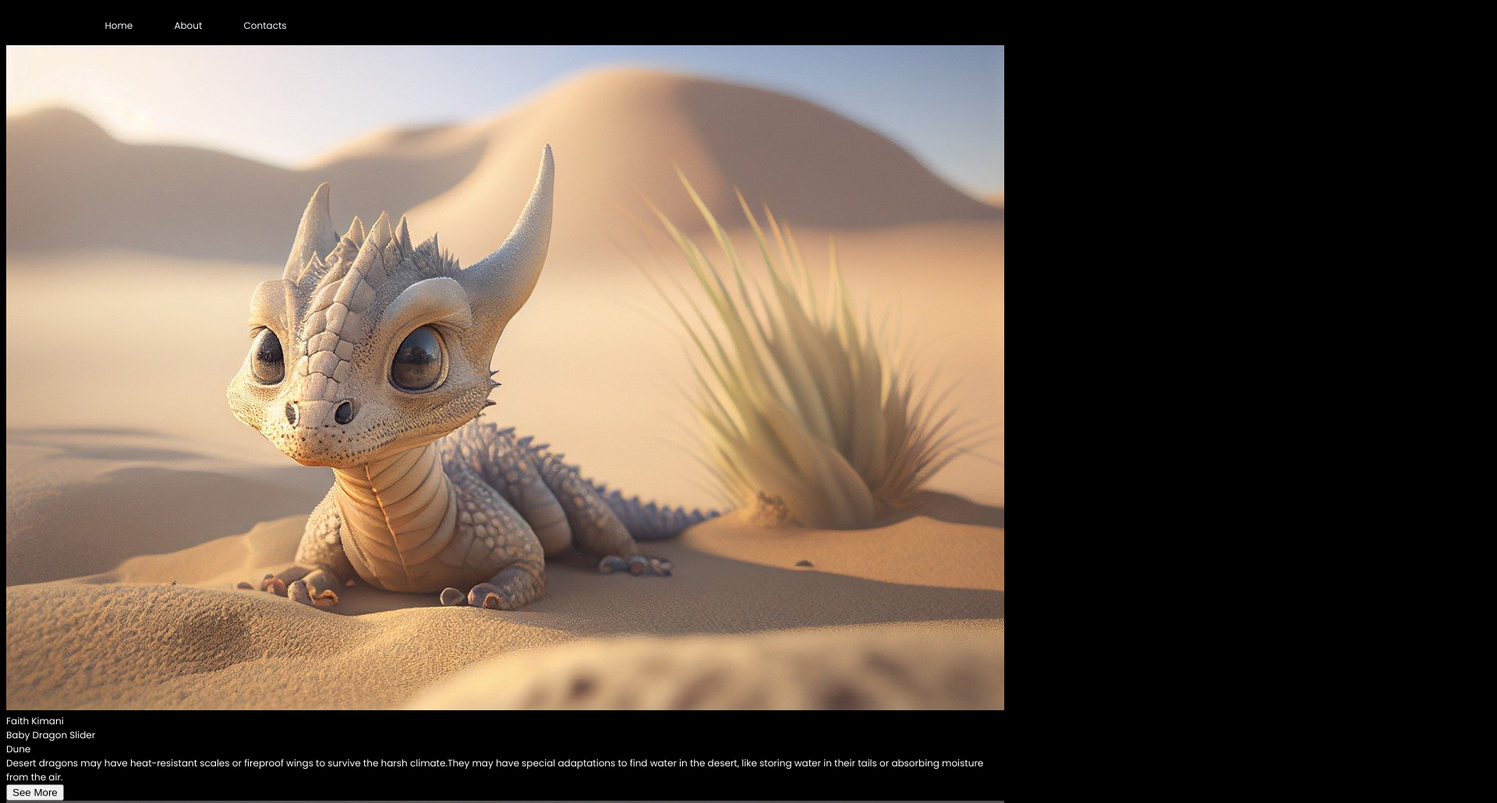
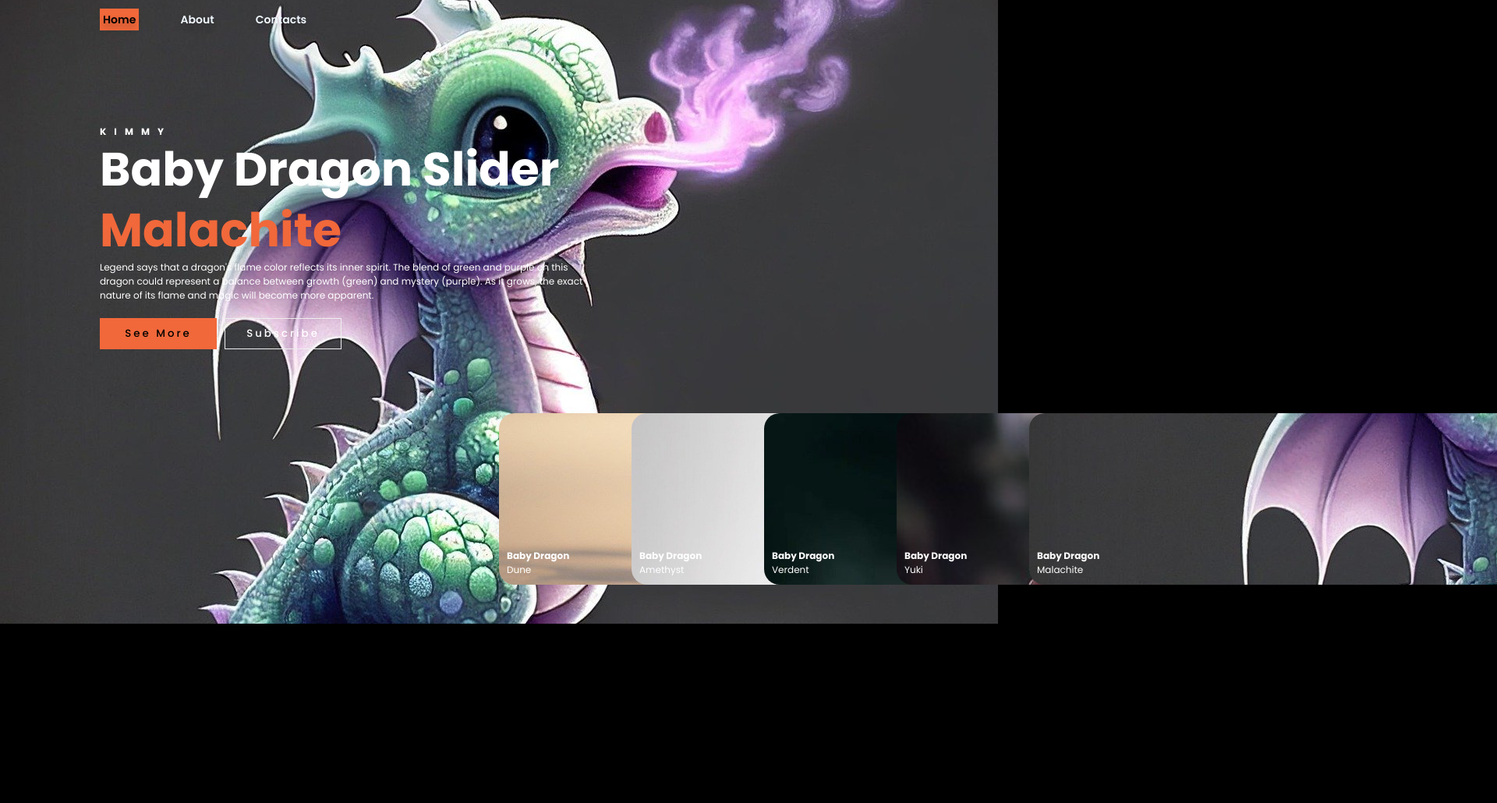
Before and after one commit to wanjikuKim-collab/image_slider, a plain HTML site: page index.html in a window 1280 px wide. Shown: the top 1030 px of the page at 78% size, 1920 px wide, since content can reach past the window. After the commit the page ends 800 px from the top, so only its background shows below. Drawn offline with Linux system fonts and the light colour scheme.

Commit message:
Add thumbnail

```diff
--- a/index.html
+++ b/index.html
@@ -10,7 +10,7 @@
     <!-- navbar -->
     <header>
       <nav>
-        <a href="#">Home</a>
+        <a class="active" href="#">Home</a>
         <a href="">About</a>
         <a href="">Contacts</a>
       </nav>
@@ -27,7 +27,7 @@
             srcset="dragon/desert_1280.jpg 1280w, dragon/desert_640.jpg 640w"
           />
           <div class="content">
-            <div class="creator">Faith Kimani</div>
+            <div class="creator">Kimmy</div>
             <div class="title">Baby Dragon Slider</div>
             <div class="name">Dune</div>
             <div class="description">
@@ -36,8 +36,9 @@
               find water in the desert, like storing water in their tails or
               absorbing moisture from the air.
             </div>
-            <div class="button">
+            <div class="buttons">
               <button>See More</button>
+              <button>Subscribe</button>
             </div>
           </div>
         </div>
@@ -50,7 +51,7 @@
             srcset="dragon/pink_640.jpg 640w, dragon/pink_1920.jpg 1920w"
           />
           <div class="content">
-            <div class="creator">Faith Kimani</div>
+            <div class="creator">Kimmy</div>
             <div class="title">Baby Dragon Slider</div>
             <div class="name">Amethyst</div>
             <div class="description">
@@ -61,14 +62,12 @@
               underestimate her puff of smoke – it can be surprisingly smelly
               for such a cute creature!
             </div>
-            <div class="button">
+            <div class="buttons">
               <button>See More</button>
+              <button>Subscribe</button>
             </div>
           </div>
         </div>
-      </div>
-    </div>
-
         <div class="item">
           <img
             style="width: 100vw"
@@ -77,18 +76,19 @@
             srcset="dragon/green_640.jpg 640w, dragon/green_1280.jpg 1280w"
           />
           <div class="content">
-        <div class="creator">Faith Kimani</div>
+            <div class="creator">Kimmy</div>
             <div class="title">Baby Dragon Slider</div>
             <div class="name">Verdent</div>
             <div class="description">
-          Emerald dragon hatchlings are known for their playful mimicry. They
-          love to copy the sounds and behaviors they observe in their
+              Emerald dragon hatchlings are known for their playful mimicry.
+              They love to copy the sounds and behaviors they observe in their
               environment. Perhaps this little one will be a master of fire
-          breathing someday! Verdant can be seen practicing its fire breath for
-          the first time.
+              breathing someday! Verdant can be seen practicing its fire breath
+              for the first time.
             </div>
-        <div class="button">
+            <div class="buttons">
               <button>See More</button>
+              <button>Subscribe</button>
             </div>
           </div>
         </div>
@@ -101,19 +101,20 @@
             srcset="dragon/white_640.png 640w, dragon/white_1280.png 1280w"
           />
           <div class="content">
-        <div class="creator">Faith Kimani</div>
+            <div class="creator">Kimmy</div>
             <div class="title">Baby Dragon Slider</div>
             <div class="name">Yuki</div>
             <div class="description">
               White dragons have an icy breath weapon that can freeze opponents
-          solid. They are said to be incredibly rare and pure creatures. White
-          dragons are associated with wisdom, good luck, and elemental magic,
-          particularly ice and snow. Perhaps this little dragon will grow up to
-          be a guardian of winter, using its breath to create swirling
-          snowstorms and magnificent glaciers.
+              solid. They are said to be incredibly rare and pure creatures.
+              White dragons are associated with wisdom, good luck, and elemental
+              magic, particularly ice and snow. Perhaps this little dragon will
+              grow up to be a guardian of winter, using its breath to create
+              swirling snowstorms and magnificent glaciers.
             </div>
-        <div class="button">
+            <div class="buttons">
               <button>See More</button>
+              <button>Subscribe</button>
             </div>
           </div>
         </div>
@@ -126,21 +127,88 @@
             srcset="dragon/mel_640.jpg 640w, dragon/mel_1280.jpg 1280w"
           />
           <div class="content">
-        <div class="creator">Faith Kimani</div>
+            <div class="creator">Kimmy</div>
             <div class="title">Baby Dragon Slider</div>
             <div class="name">Malachite</div>
             <div class="description">
-          Legend says that a dragon's flame color reflects its inner spirit. The
-          blend of green and purple on this dragon could represent a balance
-          between growth (green) and mystery (purple). As it grows, the exact
-          nature of its flame and magic will become more apparent.
+              Legend says that a dragon's flame color reflects its inner spirit.
+              The blend of green and purple on this dragon could represent a
+              balance between growth (green) and mystery (purple). As it grows,
+              the exact nature of its flame and magic will become more apparent.
             </div>
-        <div class="button">
+            <div class="buttons">
               <button>See More</button>
+              <button>Subscribe</button>
+            </div>
+          </div>
         </div>
       </div>
     </div>
 
+    <!-- Thumbnail -->
+    <div class="thumbnail">
+      <div class="item">
+        <img
+          style="width: 100vw"
+          src="dragon/desert_640.jpg"
+          alt="Ai Generated desert Baby Dragon lying in sand"
+          srcset="dragon/desert_1280.jpg 1280w, dragon/desert_640.jpg 640w"
+        />
+
+        <div class="content">
+          <div class="title">Baby Dragon</div>
+          <div class="des">Dune</div>
+        </div>
+      </div>
+      <div class="item">
+        <img
+          style="width: 100vw"
+          src="dragon/pink_640.jpg"
+          alt="Ai Generated purple Baby Dragon"
+          srcset="dragon/pink_640.jpg 640w, dragon/pink_1920.jpg 1920w"
+        />
+        <div class="content">
+          <div class="title">Baby Dragon</div>
+          <div class="name">Amethyst</div>
+        </div>
+      </div>
+      <div class="item">
+        <img
+          style="width: 100vw"
+          src="dragon/green_640.jpg"
+          alt="Ai Generated desert Baby Dragon lying in sand"
+          srcset="dragon/green_640.jpg 640w, dragon/green_1280.jpg 1280w"
+        />
+        <div class="content">
+          <div class="title">Baby Dragon</div>
+          <div class="name">Verdent</div>
+        </div>
+      </div>
+      <div class="item">
+        <img
+          style="width: 100vw"
+          src="dragon/white_2160.png"
+          alt="Ai Generated white baby dragon curled up in someone's hand "
+          srcset="dragon/white_640.png 640w, dragon/white_1280.png 1280w"
+        />
+        <div class="content">
+          <div class="title">Baby Dragon</div>
+          <div class="name">Yuki</div>
+        </div>
+      </div>
+      <div class="item">
+        <img
+          style="width: 100vw"
+          src="dragon/mel_3000.jpg"
+          alt="Ai Generated white baby dragon curled up in someone's hand "
+          srcset="dragon/mel_640.jpg 640w, dragon/mel_1280.jpg 1280w"
+        />
+        <div class="content">
+          <div class="title">Baby Dragon</div>
+          <div class="name">Malachite</div>
+        </div>
+      </div>
+    </div>
     <script src="app.js"></script>
   </body>
 </html>
--- a/style.css
+++ b/style.css
@@ -1,26 +1,153 @@
 @import url('https://fonts.googleapis.com/css2?family=Poppins:ital,wght@0,100;0,200;0,300;0,400;0,500;0,600;0,700;0,800;0,900;1,100;1,200;1,300;1,400;1,500;1,600;1,700;1,800;1,900&display=swap');
+*{
+    box-sizing: border-box;
+    margin: 0;
+    border: 0;
+}
+
 body{
     font-family: Poppins;
-    background: #000;
+    background-color: #000;
     font-size: 12px;
     color: white;
+    margin: 0;
 }
 
-a{
+/* header section */
+header nav a{
+    margin-right: 50px;
     text-decoration: none;
     color: aliceblue;
+    font-size: 14px;
+    font-weight: 600;
+    transition: 0.2s;
+}
+
+header nav a.active,
+header nav a:hover{
+    background-color: #f1683a;
+    color: #000;
+    padding: 4px;
 }
 
 header{
     width: 1140px;
-    max-width: 80%;
-    margin: auto;
+    max-width: 80%;/*devices with small screens*/
+    margin: auto; /*margin auto puts item in the middle*/
     display: flex;
     justify-items: center;
     align-items: center;
     height: 50px;
+    position: relative;
+    z-index: 100;
+    text-shadow: 0 5px 10px #0004;
 }
 
-nav a{
-    margin-right: 50px;
+/* slider section */
+
+.carousel{
+    height: 100vh;
+    width: 100vw;
+    margin-top: -50px;
+    overflow: hidden;
+    position: relative;
 }
+
+.carousel .list .item{
+    position: absolute;
+    inset: 0;
+}
+
+.carousel .list .item img{
+    width: 100%;
+    height: 100%;
+    object-fit: cover;
+}
+
+.carousel .list .item .content{
+    position: absolute;
+    top: 20%;
+    width: 1140px;
+    max-width: 80%;
+    left: 50%;
+    /* animation for moving the text in the vertical axis tx ty */
+    transform: translate(-50%);
+    padding-right: 30%;
+}
+
+.carousel .list .item .content .creator{
+    font-weight: bold;
+    text-transform: uppercase;
+    letter-spacing: 10px;
+}
+
+.carousel .list .item .content .title,
+.carousel .list .item .content .name{
+    font-weight: bold;
+    font-size: 5em;
+    line-height: 1.3em;
+}
+
+.carousel .list .item .content .name{
+    color: #f1683a;
+}
+
+.carousel .list .item .content .buttons{
+    display: grid;
+    grid-template-columns:repeat(2, 150px) ;
+    grid-template-rows: 40px;
+    gap: 10px;
+    margin-top: 20px;
+}
+
+.carousel .list .item .content button{
+    border: none;
+    background-color: #f1683a;
+    letter-spacing: 3px;
+    font-family: Poppins;
+    font-weight: 500;
+}
+
+.carousel .list .item .content button:nth-child(2){
+    background-color: transparent;
+    color: #fff;
+    border: 1px solid #eee;
+}
+
+/* thumbnail */
+.thumbnail{
+    position: absolute;
+    bottom: 50px;
+    left: 50%;
+    width: max-content;
+    z-index: 100;
+    display: flex;
+    gap: 20px;
+}
+
+.thumbnail .item{
+    width: 150px;
+    height: 220px;
+    flex-shrink: 0;
+    position: relative;
+    border-radius: 20px;
+
+}
+
+.thumbnail .item img{
+    height: 100%;
+    width: 100%;
+    object-fit: cover;
+    border-radius: 20px;
+}
+
+.thumbnail .item .content{
+    position: absolute;
+    bottom: 10px;
+    left: 10px;
+    right: 10px;
+}
+
+.thumbnail .item .content .title{
+    font-weight: bold;
+}
```
Lines whose indentation alone changed are shown as unchanged.
